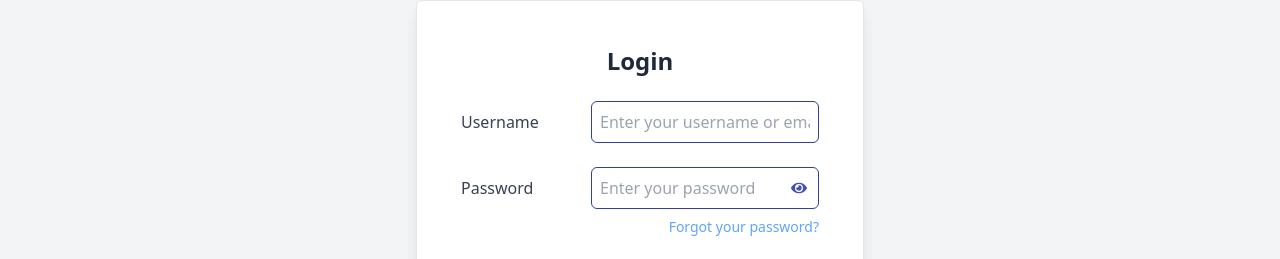
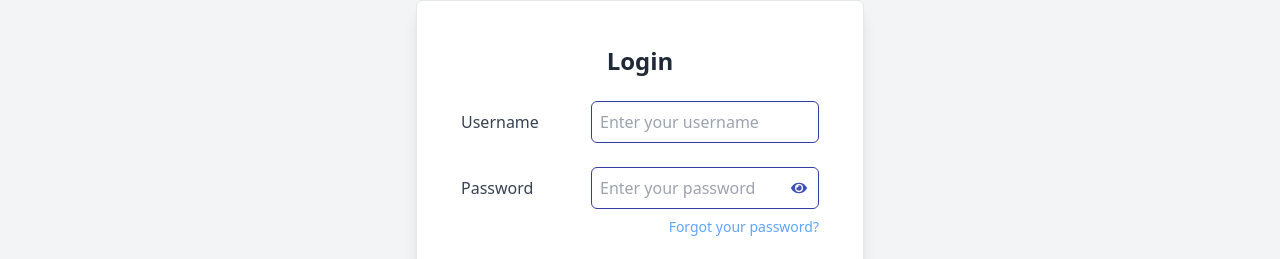
Before and after one commit to yvtg/NT208-Nhom11, a React (Create React App) app in the folder frontend/web/: page /login in a window 1280 px wide. Shown: the part 176-435 px from the top of the page. Built offline with nearby package versions, Linux system fonts and the light colour scheme.

Commit message:
modify login.js to call API

```diff
--- a/frontend/web/src/pages/login.js
+++ b/frontend/web/src/pages/login.js
@@ -1,3 +1,5 @@
+import { useState } from "react";
+import { useNavigate } from "react-router-dom";
 import StartNavbar from "../components/StartNavbar";
 import PrimaryButton from "../components/PrimaryButton";
 import TextInput from "../components/TextInput";
@@ -6,38 +8,97 @@ import { FaFacebook, FaGoogle , FaLinkedin } from "react-icons/fa";
 import Footer from "../components/Footer";
 import SecondaryButton from "../components/SecondaryButton";
 
+const validatePassword = (password) => {
+    const minLength = /.{8,}/;
+    const upperCase = /[A-Z]/;
+    const number = /[0-9]/;
+    const specialChar = /[!@#$%^&*(),.?":{}|<>]/;
+
+    if (!minLength.test(password)) return "Mật khẩu phải có ít nhất 8 ký tự.";
+    if (!upperCase.test(password)) return "Mật khẩu phải chứa ít nhất một chữ cái viết hoa.";
+    if (!number.test(password)) return "Mật khẩu phải chứa ít nhất một số.";
+    if (!specialChar.test(password)) return "Mật khẩu phải chứa ít nhất một ký tự đặc biệt.";
+
+    return ""; // Nếu mật khẩu hợp lệ
+};
+
 const Login = () => {
+    const [username, setUsername] = useState("");
+    const [password, setPassword] = useState("");
+    const [error, setError] = useState("");
+    const navigate = useNavigate();
+
+    const handleLogin = async () => {
+        const passwordError = validatePassword(password);
+        if (passwordError)
+        {
+            setError(passwordError);
+            return;
+        }
+
+        try
+        {
+            const response = await fetch("http://localhost:3000/api/auth/login",
+            {
+                method: "POST",
+                headers: { "Content-Type": "application/json" },
+                body: JSON.stringify({ Username: username, Password: password }),
+                credentials: "include", // Quan trọng để nhận cookie từ backend
+            });
+
+            const data = await response.json();
+            if (response.ok)
+            {
+                // Lưu token vào localStorage hoặc cookie
+                localStorage.setItem("token", data.token);
+                alert("Đăng nhập thành công!");
+                navigate("/dashboard"); // Chuyển hướng sau khi đăng nhập
+            }
+            else
+            {
+                setError(data.message);
+            }
+        }
+        catch (error)
+        {
+            console.error("Login error:", error);
+            setError("Lỗi khi đăng nhập, vui lòng thử lại.");
+        }
+    };
+
     return (
-        <div className="min-h-screen flex flex-col justify-center bg-gray-100 mt-30 pt-20 ">
+        <div className="min-h-screen flex flex-col justify-center bg-gray-100 mt-30 pt-20">
             <StartNavbar />
 
-            <div className="flex flex-col items-center justify-center flex-grow ">
+            <div className="flex flex-col items-center justify-center flex-grow">
                 <div className="rounded-md border shadow-lg p-11 bg-white max-w-md w-full">
                     <h2 className="text-2xl font-bold text-gray-800 text-center font-Roboto_Mono">
                         Login
                     </h2>
 
+                    {/* Form Username & Password */}
+                    {error && <p style={{ color: "red" }}>{error}</p>}
+                    <form onSubmit={handleLogin}>
+                        <div className="pt-6 space-y-6 w-full max-w-lg">
+                            <TextInput type="text" placeholder="Enter your username" label="Username" value={username} onChange={(e) => setUsername(e.target.value)}/>
+                            <TextInput type="password" placeholder="Enter your password" label="Password"value={password} onChange={(e) => setPassword(e.target.value)}/>
+                        </div>
+                    </form>
 
-
-                    {/*Username/pw  */}
-                    <div className="pt-6 space-y-6 w-full max-w-lg">
-                        <TextInput type="text" placeholder="Enter your username or email" label="Username" />
-                        <TextInput type="password" placeholder="Enter your password" label="Password"/>
-                    </div>
                     {/* "Forgot password?" */}
                     <div className="text-right text-sm text-blue-400 mt-2 cursor-pointer hover:underline">
                         Forgot your password?
                     </div>
 
                     <div className="flex justify-center mt-6">
-                        <PrimaryButton className="w-60 flex justify-center px-3 py-1 text-lg">Login</PrimaryButton>
+                        <PrimaryButton className="w-60 flex justify-center px-3 py-1 text-lg" onClick={handleLogin}> Login </PrimaryButton>
                     </div>
 
                     {/*line Don't have acc*/ }
                     <div className="flex items-center my-4">
                         <div className="flex-grow border-t border-gray-300"></div>
-                        <span className="mx-2 text-gray-500 text-sm">Don't have an account ? </span>
-                        <div className="flex-grow border-t border-gray-300"> </div>
+                        <span className="mx-2 text-gray-500 text-sm">Don't have an account?</span>
+                        <div className="flex-grow border-t border-gray-300"></div>
                     </div>
 
                     {/*sign up with other*/ }
```
Also changed, not shown: frontend/web/src/pages/signup.js (+21 -11 lines).
